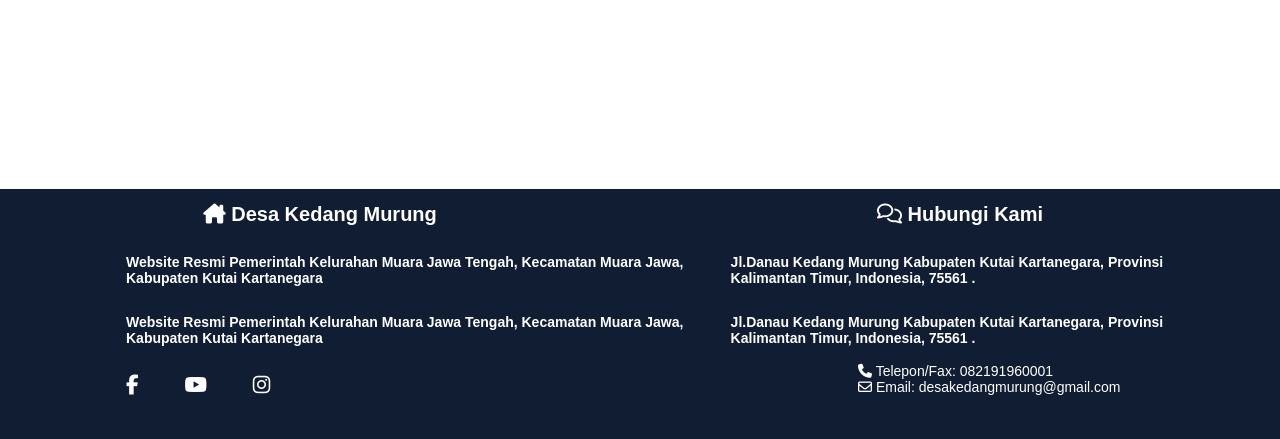
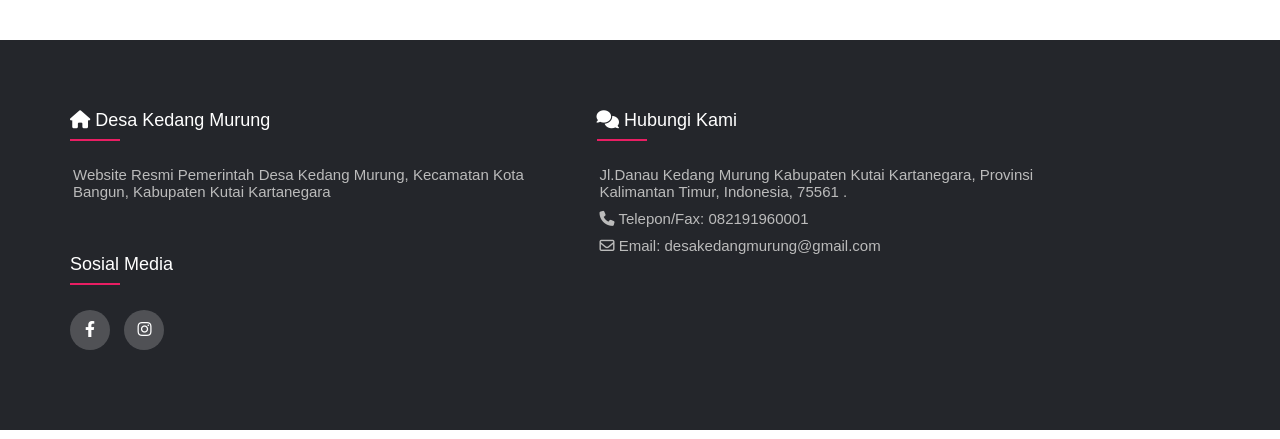
Before and after one commit to Adhanslv/KedangMurung, a PHP site: page / in a window 1280 px wide. Shown: the part 3689-4128 px from the top of the page. Run offline with PHP 8.4, Linux system fonts and the light colour scheme; some libraries are stand-ins or nearby versions.

Commit message:
Morning @10:47 AM

```diff
--- a/css/style.css
+++ b/css/style.css
@@ -39,7 +39,7 @@ body {
 }
 #topNav {
   overflow: hidden;
-  background-color: #101d33;
+  background-color: #24262b;
 }
 
 #topNav .icon {
@@ -51,19 +51,19 @@ body {
   background-color: #04aa6d;
   color: white;
 }
-ul {
+.heading ul {
   margin-top: -1px;
   list-style-type: none;
   background-color: #101d33;
   overflow: hidden;
 }
 
-li {
+.heading li {
   display: inline-flex;
   text-align: center;
 }
 
-li a {
+.heading li a {
   display: flex;
   color: white;
   text-align: center;
@@ -72,7 +72,7 @@ li a {
   font-size: 20px;
 }
 
-li a:hover:not(.active) {
+.heading li a:hover:not(.active) {
   /* color: #ffe626; */
 }
 
@@ -827,8 +827,8 @@ textarea {
   }
 
   .card {
-    grid-column-gap: 121px;
-    grid-row-gap: 3px;
+    grid-column-gap: 92px;
+    /* grid-row-gap: 3px; */
   }
 
   /* Newsletter */
@@ -903,3 +903,91 @@ textarea {
     min-width: 94%;
   }
 }
+
+/* FOOTER */
+.container {
+  margin-top: -43px;
+  max-width: 1170px;
+  margin: auto;
+}
+.row {
+  display: flex;
+  flex-wrap: wrap;
+}
+.column ul {
+  list-style: none;
+}
+#footer {
+  background-color: #24262b;
+  padding: 70px 0;
+  margin-top: 39px;
+}
+.column {
+  width: 45%;
+  padding: 0 15px;
+}
+.column h4 {
+  font-size: 18px;
+  color: #ffffff;
+  text-transform: capitalize;
+  margin-bottom: 35px;
+  font-weight: 500;
+  position: relative;
+}
+.column h4::before {
+  content: "";
+  position: absolute;
+  left: 0;
+  bottom: -10px;
+  background-color: #e91e63;
+  height: 2px;
+  box-sizing: border-box;
+  width: 50px;
+}
+.column ul li:not(:last-child) {
+  margin-bottom: 10px;
+}
+.column ul li {
+  font-size: 15px;
+  margin-left: -37px;
+  /* text-transform: capitalize; */
+  color: #ffffff;
+  text-decoration: none;
+  font-weight: 300;
+  color: #bbbbbb;
+  display: block;
+  transition: all 0.3s ease;
+}
+.column ul li a:hover {
+  color: #ffffff;
+  padding-left: 8px;
+}
+.column .social-links a {
+  display: inline-block;
+  height: 40px;
+  width: 40px;
+  background-color: rgba(255, 255, 255, 0.2);
+  margin: 0 10px 10px 0;
+  text-align: center;
+  line-height: 40px;
+  border-radius: 50%;
+  color: #ffffff;
+  transition: all 0.5s ease;
+}
+.column .social-links a:hover {
+  color: #24262b;
+  background-color: #ffffff;
+}
+
+/*responsive*/
+@media (max-width: 767px) {
+  .column {
+    width: 50%;
+    margin-bottom: 30px;
+  }
+}
+@media (max-width: 574px) {
+  .column {
+    width: 100%;
+  }
+}
--- a/index.html
+++ b/index.html
@@ -26,15 +26,15 @@
   </head>
   <body onload="startTime()">
     <nav class="navbar" id="topNav">
-      <ul>
+      <ul class="heading">
         <li>
-          <a href="#home" class="tengah"> Beranda</a>
+          <a href="#home" class="tengah"><i class="fa-solid fa-house"></i> </a>
         </li>
-        <li><a href="#article" class="tengah"> Sejarah</a></li>
+        <!-- <li><a href="#article" class="tengah"> Sejarah</a></li> -->
         <li><a href="#tagline" class="tengah">Berita</a></li>
-        <li><a href="#maps" class="tengah">Map</a></li>
+        <li><a href="#maps" class="tengah">Maps</a></li>
         <li><a href="#footer">Kontak</a></li>
-        <li><a href="#about">Wisata</a></li>
+        <!-- <li><a href="#about">Wisata</a></li> -->
         <a href="javascript:void(0);" class="icon" onclick="myFunction()">
           <i class="fa fa-bars"></i>
         </a>
@@ -350,46 +350,40 @@
 
     <!-- Footer -->
     <section id="footer">
-      <div class="wrap">
-        <h1><i class="fa-solid fa-house-chimney"></i> Desa Kedang Murung</h1>
-        <h1><i class="fa-regular fa-comments"></i> Hubungi Kami</h1>
+      <div class="container">
+        <div class="row">
+          <div class="column">
+            <h4><i class="fa-solid fa-house"></i> Desa Kedang Murung</h4>
+            <ul>
+              <li>
+                Website Resmi Pemerintah Desa Kedang Murung, Kecamatan Kota
+                Bangun, Kabupaten Kutai Kartanegara
+              </li>
+            </ul>
           </div>
-      <div class="konten">
-        <h4>
-          Website Resmi Pemerintah Kelurahan Muara Jawa Tengah, Kecamatan Muara
-          Jawa, Kabupaten Kutai Kartanegara
-        </h4>
-        <h4>
+          <div class="column">
+            <h4><i class="fa-solid fa-comments"></i> Hubungi Kami</h4>
+            <ul>
+              <li>
                 Jl.Danau Kedang Murung Kabupaten Kutai Kartanegara, Provinsi
                 Kalimantan Timur, Indonesia, 75561 .
-        </h4>
+              </li>
+              <li>
+                <i class="fa-solid fa-phone"></i> Telepon/Fax: 082191960001
+              </li>
+              <li>
+                <i class="fa-regular fa-envelope"></i> Email:
+                desakedangmurung@gmail.com
+              </li>
+            </ul>
           </div>
-      <div class="konten">
-        <h4>
-          Website Resmi Pemerintah Kelurahan Muara Jawa Tengah, Kecamatan Muara
-          Jawa, Kabupaten Kutai Kartanegara
-        </h4>
-        <h4>
-          Jl.Danau Kedang Murung Kabupaten Kutai Kartanegara, Provinsi
-          Kalimantan Timur, Indonesia, 75561 .
-        </h4>
-      </div>
-      <div class="konten">
-        <div class="sosmed">
-          <a href="#"><i class="fa-brands fa-facebook-f"></i></a>
-          <a href="#"><i class="fa-brands fa-youtube"></i></a>
-          <a href="#"><i class="fa-brands fa-instagram"></i></a>
+          <div class="column">
+            <h4>Sosial Media</h4>
+            <div class="social-links">
+              <a href="#"><i class="fab fa-facebook-f"></i></a>
+              <a href="#"><i class="fab fa-instagram"></i></a>
             </div>
           </div>
-      <div class="konten">
-        <div class="contact">
-          <a href=""
-            ><i class="fa-solid fa-phone"></i> Telepon/Fax: 082191960001</a
-          >
-          <a href="mailto:desakedangmurung@gmail.com">
-            <i class="fa-regular fa-envelope"></i> Email:
-            desakedangmurung@gmail.com</a
-          >
         </div>
       </div>
     </section>
@@ -405,14 +399,20 @@
         "https://script.google.com/macros/s/AKfycbzV95Gx_qFl9JQBkshmghXIEtSTwcISdF5awv5GB4Nph-4dEPly2wTZfO3ztDVLijep/exec";
       const form = document.forms["KDM-contact"];
 
+      const bntKirim = document.querySelector(".sending");
+
       form.addEventListener("submit", (e) => {
         e.preventDefault();
         fetch(scriptURL, { method: "POST", body: new FormData(form) })
-          .then((response) => console.log("Success!", response))
+          .then((response) => {
+            console.log("Success!", response);
+            form.reset();
+          })
           .catch((error) => console.error("Error!", error.message));
       });
     </script>
     <!-- Contact Form -->
+
     <!-- Navbar Responsive -->
     <script>
       function myFunction() {
@@ -424,24 +424,6 @@
         }
       }
     </script>
-
-    <!-- <script>
-      window.onscroll = function () {
-        myFunction();
-      };
-
-      var navbar = document.getElementById("topNav");
-      var sticky = navbar.offsetTop;
-
-      function myFunction() {
-        if (window.pageYOffset >= sticky) {
-          navbar.classList.add("sticky");
-        } else {
-          navbar.classList.remove("sticky");
-        }
-      }
-    </script> -->
-    <!-- Link Java Script -->
   </body>
   <style></style>
 </html>
--- a/pages/cobaan.html
+++ b/pages/cobaan.html
@@ -1,4 +1,4 @@
-<!DOCTYPE html>
+<!-- <!DOCTYPE html>
 <html lang="en">
   <head>
     <meta charset="UTF-8" />
@@ -166,4 +166,4 @@
       font-size: 18px;
     }
   }
-</style>
+</style> -->
```
Also changed, not shown: coba.html (+91 -28 lines). Lines whose indentation alone changed are shown as unchanged.
